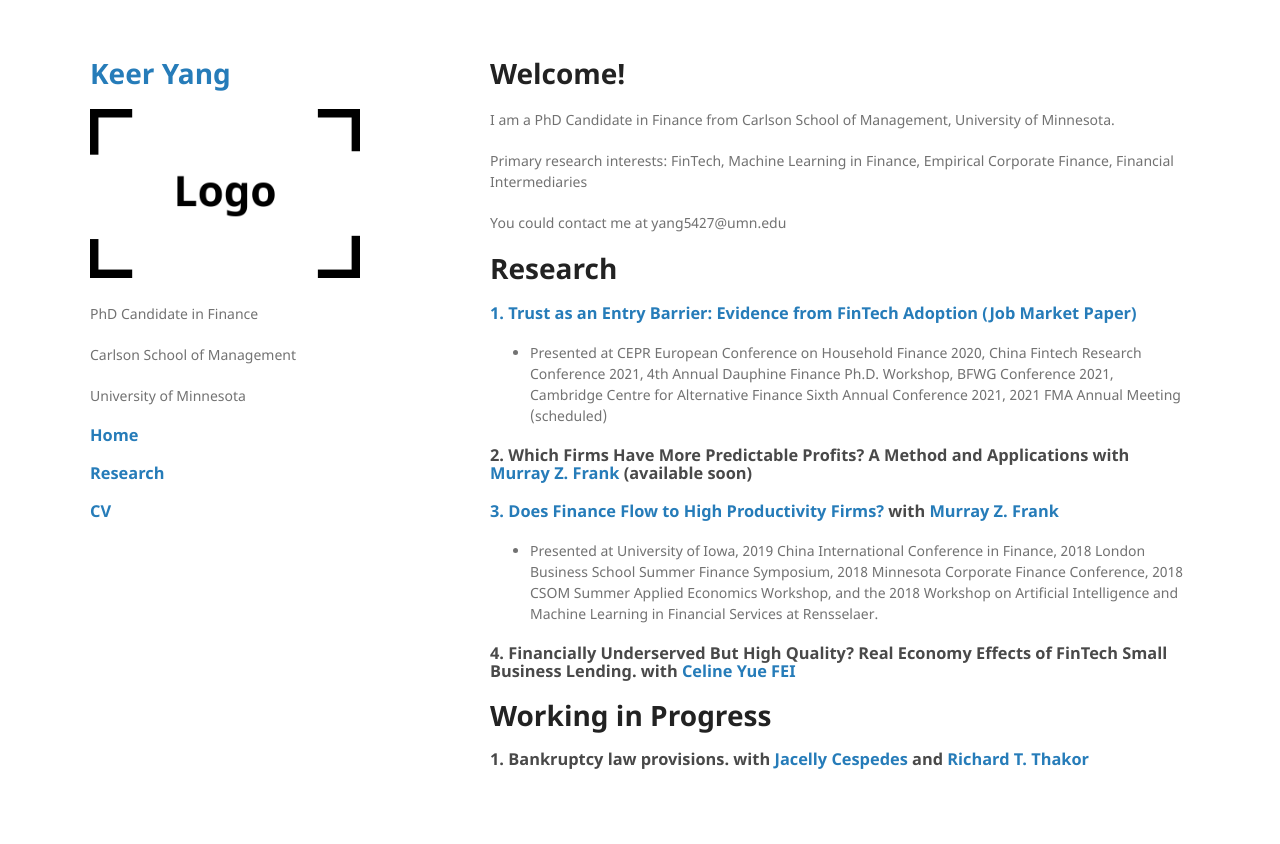
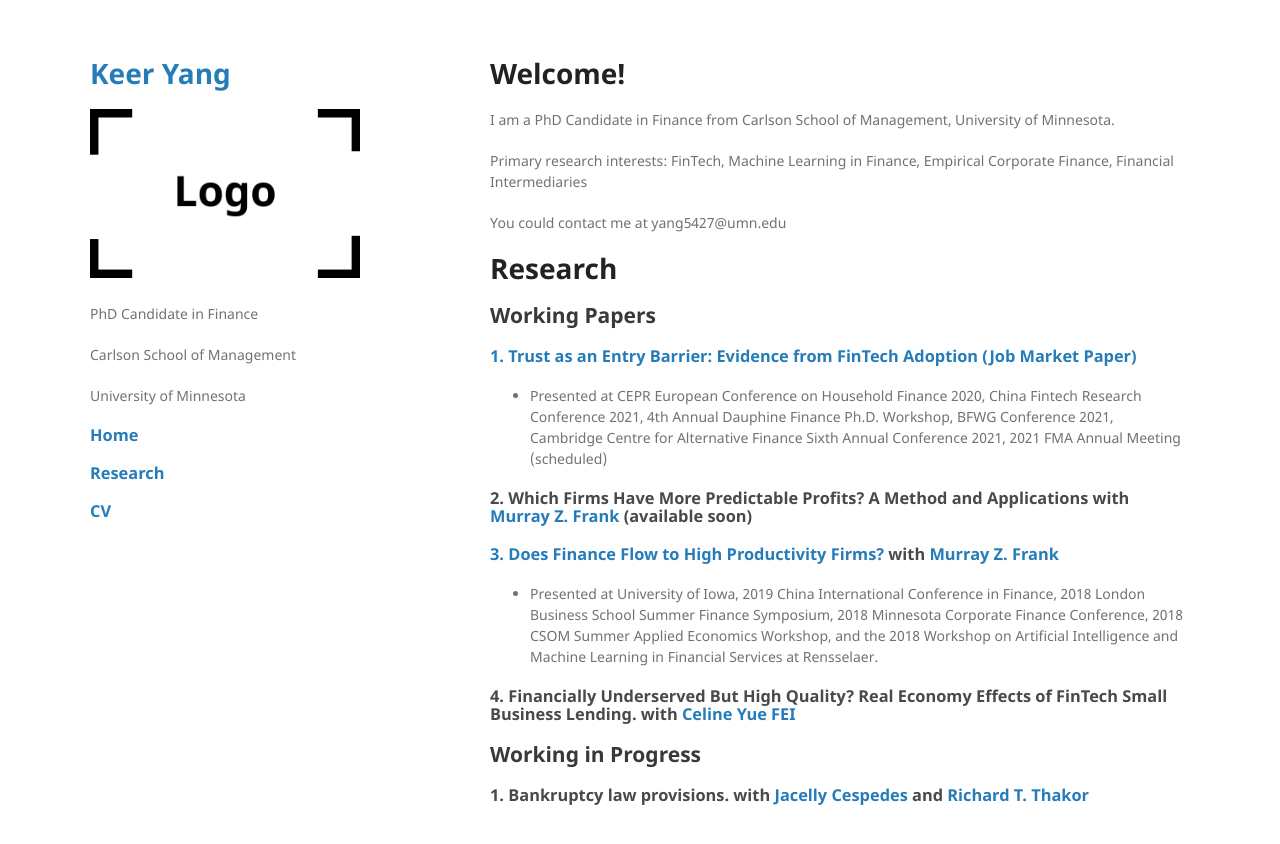
Before and after one commit to keeryang/keeryang.github.io, a Jekyll site: the page built from index.md, in a window 1280 px wide. Shown: the top 844 px of the page. Built offline with Jekyll 4.4.1, drawn with Linux system fonts in a browser that asks for light colours; the repository's description, which GitHub fills in, is left out; our own code applies the rules of GitHub Pages for plain Markdown files.

Commit message:
Update index.md

```diff
--- a/index.md
+++ b/index.md
@@ -14,6 +14,8 @@ You could contact me at yang5427@umn.edu
 
 # Research
 
+## Working Papers
+
 ### [1. Trust as an Entry Barrier: Evidence from FinTech Adoption (Job Market Paper)](./papers/TrustFinTech)
 *   Presented at CEPR European Conference on Household Finance 2020, China Fintech Research Conference 2021, 4th Annual Dauphine Finance Ph.D. Workshop, BFWG Conference 2021, Cambridge Centre for Alternative Finance Sixth Annual Conference 2021, 2021 FMA Annual Meeting (scheduled)
 
@@ -27,6 +29,6 @@ Conference, 2018 CSOM Summer Applied Economics Workshop, and the 2018 Workshop o
 
 ### 4. Financially Underserved But High Quality? Real Economy Effects of FinTech Small Business Lending. with [Celine Yue FEI](https://www.celinefei.com/)
 
-# Working in Progress
+## Working in Progress
 
 ### 1. Bankruptcy law provisions. with [Jacelly Cespedes](https://sites.google.com/site/jacellycespedes/) and [Richard T. Thakor](https://sites.google.com/site/richardthakor/)
```
